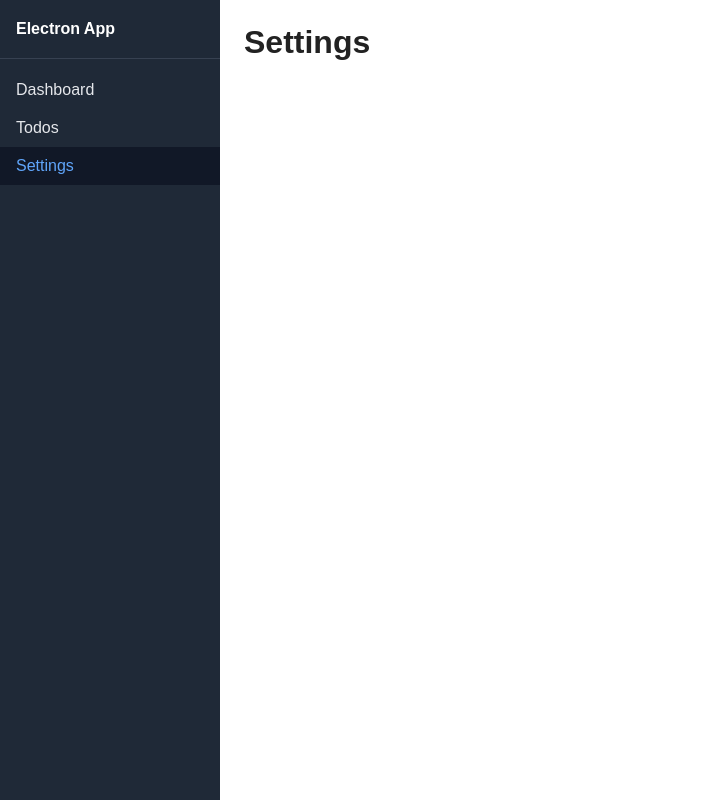
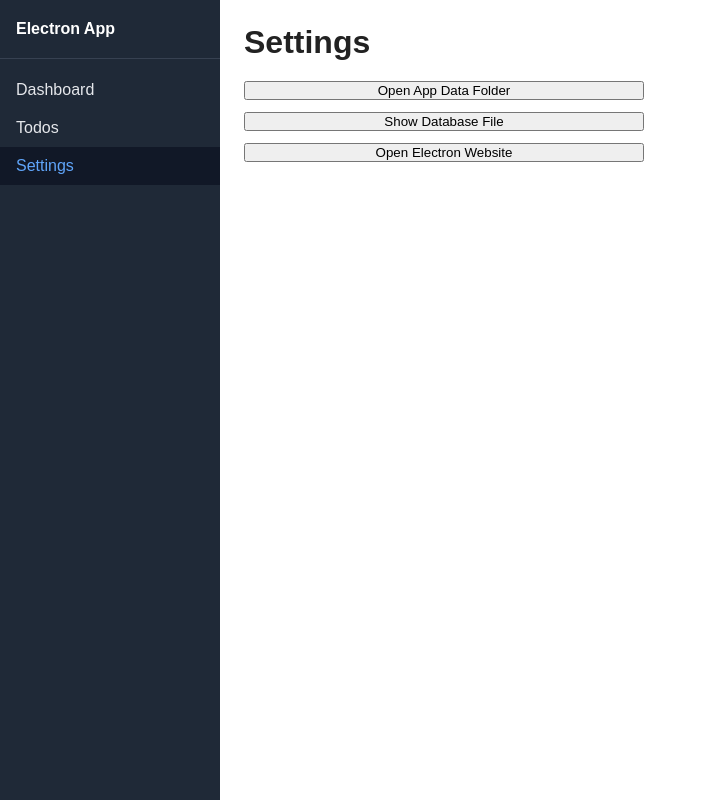
Before and after one commit to ammrshmbng/Electron-Todo-App, a React (Vite) app: page /settings in a window 1280 px wide. Shown: the whole page, without its empty margins (0-707 px from the left). Built offline with nearby package versions, Linux system fonts and the light colour scheme.

Commit message:
shell API & External Resources

```diff
--- a/src/renderer/pages/SettingsPage.tsx
+++ b/src/renderer/pages/SettingsPage.tsx
@@ -1,3 +1,53 @@
 export default function SettingsPage() {
-  return <h1>Settings</h1>;
+  const handleOpenDataFolder = async () => {
+    const result = await window.todoAPI.openDataFolder();
+
+    if (!result.success) {
+      window.alert(
+        `Failed to open data folder: ${result.error ?? "Unknown error"}`,
+      );
+    }
+  };
+
+  const handleShowDatabase = async () => {
+    await window.todoAPI.showDatabase();
+  };
+
+  const handleOpenElectronWebsite = async () => {
+    const success = await window.todoAPI.openExternal(
+      "https://www.electronjs.org",
+    );
+
+    if (!success) {
+      window.alert("Failed to open external URL");
+    }
+  };
+
+  return (
+    <div>
+      <h1>Settings</h1>
+
+      <div
+        style={{
+          display: "flex",
+          flexDirection: "column",
+          gap: 12,
+          marginTop: 20,
+          maxWidth: 400,
+        }}
+      >
+        <button onClick={() => void handleOpenDataFolder()}>
+          Open App Data Folder
+        </button>
+
+        <button onClick={() => void handleShowDatabase()}>
+          Show Database File
+        </button>
+
+        <button onClick={() => void handleOpenElectronWebsite()}>
+          Open Electron Website
+        </button>
+      </div>
+    </div>
+  );
 }
```
Also changed, not shown: src/main/ipc/native.ipc.ts (+53 -3 lines), src/preload/preload.ts (+12 -0 lines), src/shared/contracts/todo-api.ts (+10 -0 lines).
